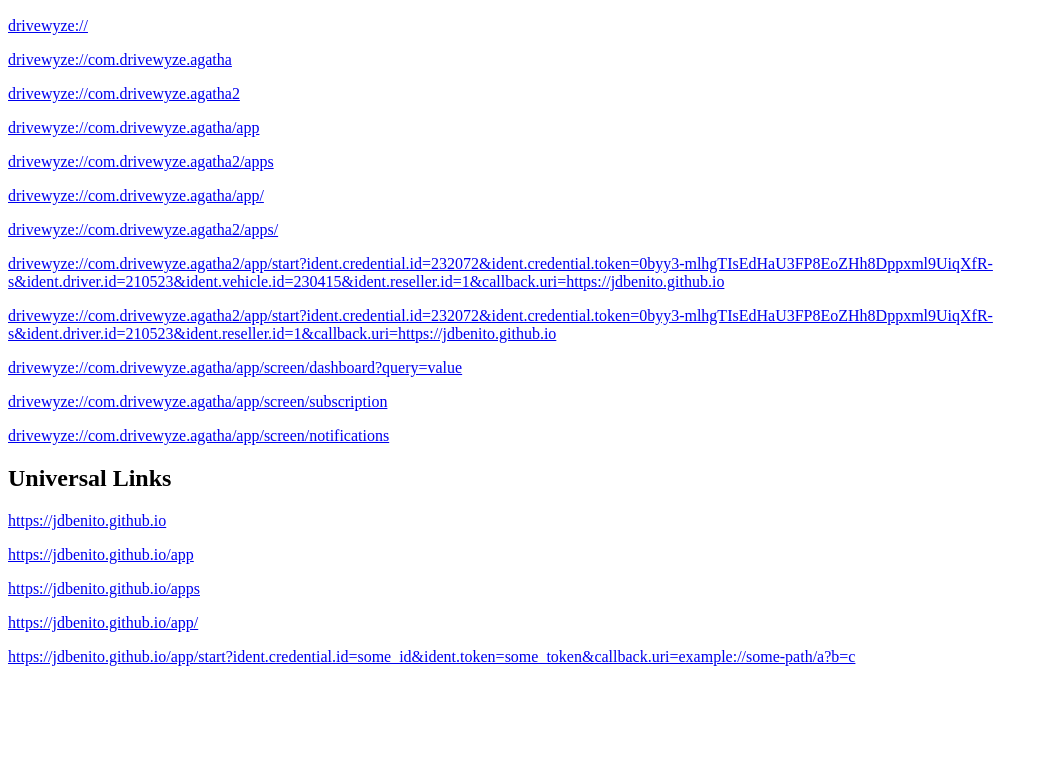
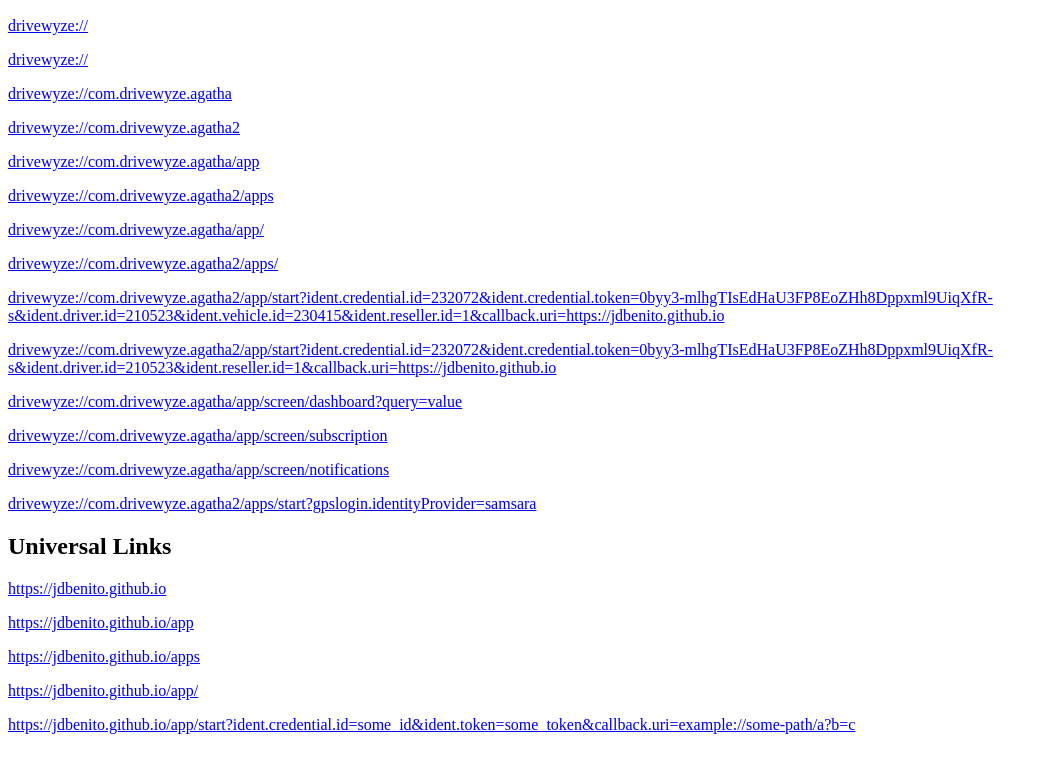
Before and after one commit to bashar13/deeplinks, a plain HTML site: page index.html in a window 1280 px wide. Shown: the part 38-800 px from the top of the page, without its empty margins (0-1048 px from the left). Drawn offline with Linux system fonts and the light colour scheme.

Commit message:
add gps login deep link

```diff
--- a/index.html
+++ b/index.html
@@ -26,6 +26,7 @@
     <p />
 
     <a href="drivewyze://">drivewyze:&#47;&#47;</a><p/>
+    <a href="drivewyze://">drivewyze:&#47;&#47;</a><p/>
 
     <a href="drivewyze://com.drivewyze.agatha">drivewyze:&#47;&#47;com.drivewyze.agatha</a><p/>
 
@@ -47,6 +48,8 @@
     <a href="drivewyze://com.drivewyze.agatha/app/show/subscription?">drivewyze:&#47;&#47;com.drivewyze.agatha&#47;app&#47;screen&#47;subscription</a><p/>
     <a href="drivewyze://com.drivewyze.agatha/app/show/notifications">drivewyze:&#47;&#47;com.drivewyze.agatha&#47;app&#47;screen&#47;notifications</a><p/>
 
+    <a href="drivewyze://com.drivewyze.agatha/app/start?gpslogin.identityProvider=samsara">drivewyze:&#47;&#47;com.drivewyze.agatha2&#47;apps&#47;start?gpslogin.identityProvider=samsara</a><p/>
+
 
     <h2>Universal Links</h2>
 
```
